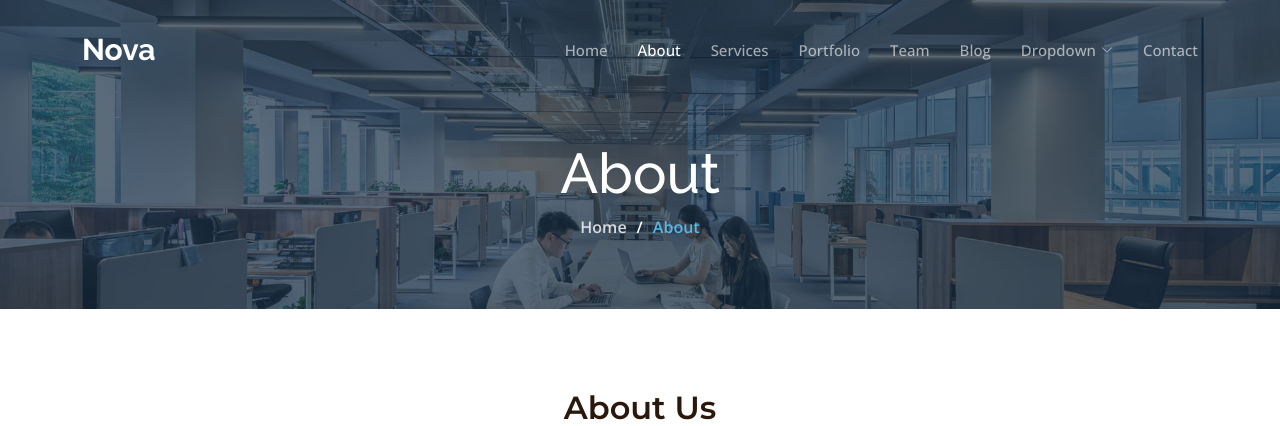
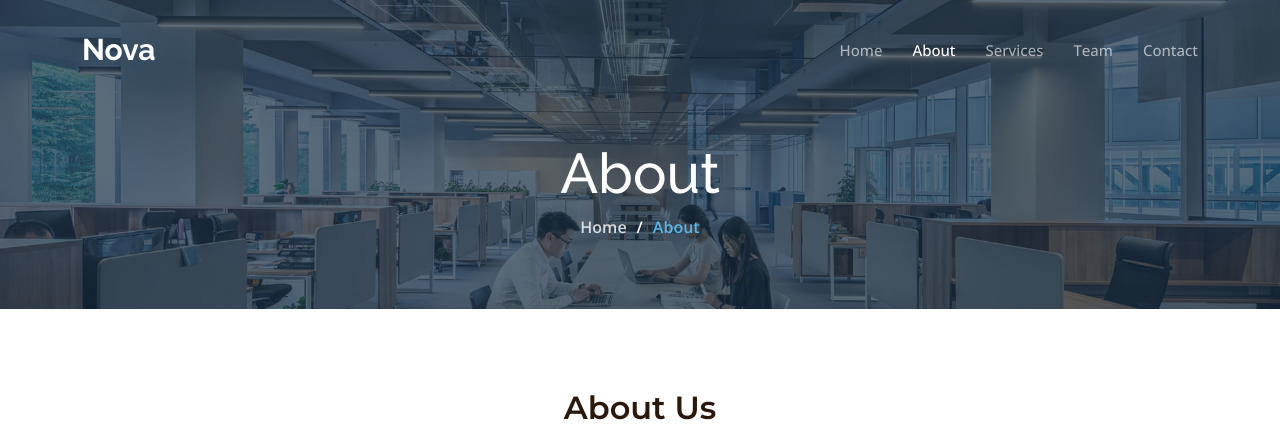
Before and after one commit to yosami14/Business_website, a Django app: page /about/ in a window 1280 px wide. Shown: the top 426 px of the page. Run offline with Django 4.2, Linux system fonts and the light colour scheme; data comes from the database, SQL or seed files in the repository; some libraries are stand-ins or nearby versions.

Commit message:
minor fix in navbar

```diff
--- a/website/my_app/templates/about.html
+++ b/website/my_app/templates/about.html
@@ -26,106 +26,12 @@
   <!-- End Why Choose us Section -->
 
     <!-- ======= Call To Action Section ======= -->
-    <section id="call-to-action" class="call-to-action">
-      <div class="container" data-aos="fade-up">
-        <div class="row justify-content-center">
-          <div class="col-lg-6 text-center">
-            <h3>Ut fugiat aliquam aut non</h3>
-            <p>Duis aute irure dolor in reprehenderit in voluptate velit esse cillum dolore eu fugiat nulla pariatur. Excepteur sint occaecat cupidatat non proident.</p>
-            <a class="cta-btn" href="#">Call To Action</a>
-          </div>
-        </div>
 
-      </div>
-    </section><!-- End Call To Action Section -->
+    <!-- End Call To Action Section -->
 
     <!-- ======= Team Section ======= -->
-    <section id="team" class="team">
-      <div class="container" data-aos="fade-up">
-
-        <div class="section-header">
-          <h2>Our Team</h2>
-
-        </div>
-
-        <div class="row gy-4">
-
-          <div class="col-lg-3 col-md-6" data-aos="fade-up" data-aos-delay="100">
-            <div class="team-member">
-              <div class="member-img">
-                <img src="{% static 'assets/img/team/team' %}-1.jpg" class="img-fluid" alt="">
-                <div class="social">
-                  <a href=""><i class="bi bi-twitter"></i></a>
-                  <a href=""><i class="bi bi-facebook"></i></a>
-                  <a href=""><i class="bi bi-instagram"></i></a>
-                  <a href=""><i class="bi bi-linkedin"></i></a>
-                </div>
-              </div>
-              <div class="member-info">
-                <h4>Walter White</h4>
-                <span>Chief Executive Officer</span>
-              </div>
-            </div>
-          </div><!-- End Team Member -->
-
-          <div class="col-lg-3 col-md-6" data-aos="fade-up" data-aos-delay="200">
-            <div class="team-member">
-              <div class="member-img">
-                <img src="{% static 'assets/img/team/team' %}-2.jpg" class="img-fluid" alt="">
-                <div class="social">
-                  <a href=""><i class="bi bi-twitter"></i></a>
-                  <a href=""><i class="bi bi-facebook"></i></a>
-                  <a href=""><i class="bi bi-instagram"></i></a>
-                  <a href=""><i class="bi bi-linkedin"></i></a>
-                </div>
-              </div>
-              <div class="member-info">
-                <h4>Sarah Jhonson</h4>
-                <span>Product Manager</span>
-              </div>
-            </div>
-          </div><!-- End Team Member -->
-
-          <div class="col-lg-3 col-md-6" data-aos="fade-up" data-aos-delay="300">
-            <div class="team-member">
-              <div class="member-img">
-                <img src="{% static 'assets/img/team/team' %}-3.jpg" class="img-fluid" alt="">
-                <div class="social">
-                  <a href=""><i class="bi bi-twitter"></i></a>
-                  <a href=""><i class="bi bi-facebook"></i></a>
-                  <a href=""><i class="bi bi-instagram"></i></a>
-                  <a href=""><i class="bi bi-linkedin"></i></a>
-                </div>
-              </div>
-              <div class="member-info">
-                <h4>William Anderson</h4>
-                <span>CTO</span>
-              </div>
-            </div>
-          </div><!-- End Team Member -->
-
-          <div class="col-lg-3 col-md-6" data-aos="fade-up" data-aos-delay="400">
-            <div class="team-member">
-              <div class="member-img">
-                <img src="{% static 'assets/img/team/team' %}-4.jpg" class="img-fluid" alt="">
-                <div class="social">
-                  <a href=""><i class="bi bi-twitter"></i></a>
-                  <a href=""><i class="bi bi-facebook"></i></a>
-                  <a href=""><i class="bi bi-instagram"></i></a>
-                  <a href=""><i class="bi bi-linkedin"></i></a>
-                </div>
-              </div>
-              <div class="member-info">
-                <h4>Amanda Jepson</h4>
-                <span>Accountant</span>
-              </div>
-            </div>
-          </div><!-- End Team Member -->
-
-        </div>
-
-      </div>
-    </section><!-- End Team Section -->
+      {% include 'team_section.html'%}
+    <!-- End Team Section -->
 
 
 
--- a/website/my_app/templates/base.html
+++ b/website/my_app/templates/base.html
@@ -60,26 +60,7 @@
           <li><a href=" {% url 'home_url' %}" class="{% block active_home %}{% endblock %}">Home</a></li>
           <li><a href=" {% url 'about_url' %}" class="{% block active_about %}{% endblock %}">About</a></li>
           <li><a href="{% url 'service_url' %}" class="{% block active_service %}{% endblock %}">Services</a></li>
-          <li><a href="portfolio.html" class="{% block active_portfolio %}{% endblock %}">Portfolio</a></li>
           <li><a href="{% url 'team_url' %}" class="{% block active_team %}{% endblock %}">Team</a></li>
-          <li><a href="blog.html" class="{% block active_blog %}{% endblock %}">Blog</a></li>
-          <li class="dropdown" class="{% block active_dropdown %}{% endblock %}"><a href="#"><span>Dropdown</span> <i class="bi bi-chevron-down dropdown-indicator"></i></a>
-            <ul>
-              <li><a href="#">Dropdown 1</a></li>
-              <li class="dropdown"><a href="#"><span>Deep Dropdown</span> <i class="bi bi-chevron-down dropdown-indicator"></i></a>
-                <ul>
-                  <li><a href="#">Deep Dropdown 1</a></li>
-                  <li><a href="#">Deep Dropdown 2</a></li>
-                  <li><a href="#">Deep Dropdown 3</a></li>
-                  <li><a href="#">Deep Dropdown 4</a></li>
-                  <li><a href="#">Deep Dropdown 5</a></li>
-                </ul>
-              </li>
-              <li><a href="#">Dropdown 2</a></li>
-              <li><a href="#">Dropdown 3</a></li>
-              <li><a href="#">Dropdown 4</a></li>
-            </ul>
-          </li>
           <li><a href="contact.html">Contact</a></li>
         </ul>
       </nav><!-- .navbar -->
--- a/website/my_app/templates/footer_section.html
+++ b/website/my_app/templates/footer_section.html
@@ -10,10 +10,21 @@
           </a>
           <p>{{footer_cp.description|safe}}</p>
           <div class="social-links d-flex  mt-3">
-            <a href="{{ item.twitter }}"><i class="bi bi-twitter"></i></a>
-            <a href="{{ item.facebook }}"><i class="bi bi-facebook"></i></a>
-            <a href="{{ item.instagram }}"><i class="bi bi-instagram"></i></a>
-            <a href="{{ item.linkedin }}"><i class="bi bi-linkedin"></i></a>
+            {% if item.twitter %}
+            <a href="{{ item.twitter }}" target="_blank"><i class="bi bi-twitter"></i></a>
+            {% endif %}
+
+            {% if item.facebook %}
+            <a href="{{ item.facebook }}" target="_blank"><i class="bi bi-facebook"></i></a>
+            {% endif %}
+
+            {% if item.instagram %}
+            <a href="{{ item.instagram }}" target="_blank"><i class="bi bi-instagram"></i></a>
+            {% endif %}
+
+            {% if item.linkedin %}
+            <a href="{{ item.linkedin }}" target="_blank"><i class="bi bi-linkedin"></i></a>
+            {% endif %}
           </div>
         </div>
 
--- a/website/my_app/templates/service.html
+++ b/website/my_app/templates/service.html
@@ -3,7 +3,7 @@
 <!-- title -->
 {% block title %}Services{% endblock %}
 <!-- active page -->
-{% block active_about %}active{% endblock %}
+{% block active_service %}active{% endblock %}
 
 {% block content %}
 <!-- ======= Breadcrumbs ======= -->
--- a/website/my_app/templates/team_section.html
+++ b/website/my_app/templates/team_section.html
@@ -12,10 +12,22 @@
                         <div class="member-img">
                             <img src="{{ item.image.url }}" class="img-fluid" alt="">
                             <div class="social">
-                                <a href="{{ item.twitter}}"><i class="bi bi-twitter"></i></a>
-                                <a href="{{ item.facebook }}"><i class="bi bi-facebook"></i></a>
-                                <a href="{{ item.instagram }}"><i class="bi bi-instagram"></i></a>
-                                <a href="{{ item.linkedin }}"><i class="bi bi-linkedin"></i></a>
+                                {% if item.twitter %}
+                                <a href="{{ item.twitter }}" target="_blank"><i class="bi bi-twitter"></i></a>
+                                {% endif %}
+
+                                {% if item.facebook %}
+                                <a href="{{ item.facebook }}" target="_blank"><i class="bi bi-facebook"></i></a>
+                                {% endif %}
+
+                                {% if item.instagram %}
+                                <a href="{{ item.instagram }}" target="_blank"><i class="bi bi-instagram"></i></a>
+                                {% endif %}
+
+                                {% if item.linkedin %}
+                                <a href="{{ item.linkedin }}" target="_blank"><i class="bi bi-linkedin"></i></a>
+                                {% endif %}
+
                             </div>
                         </div>
                         <div class="member-info">
```
